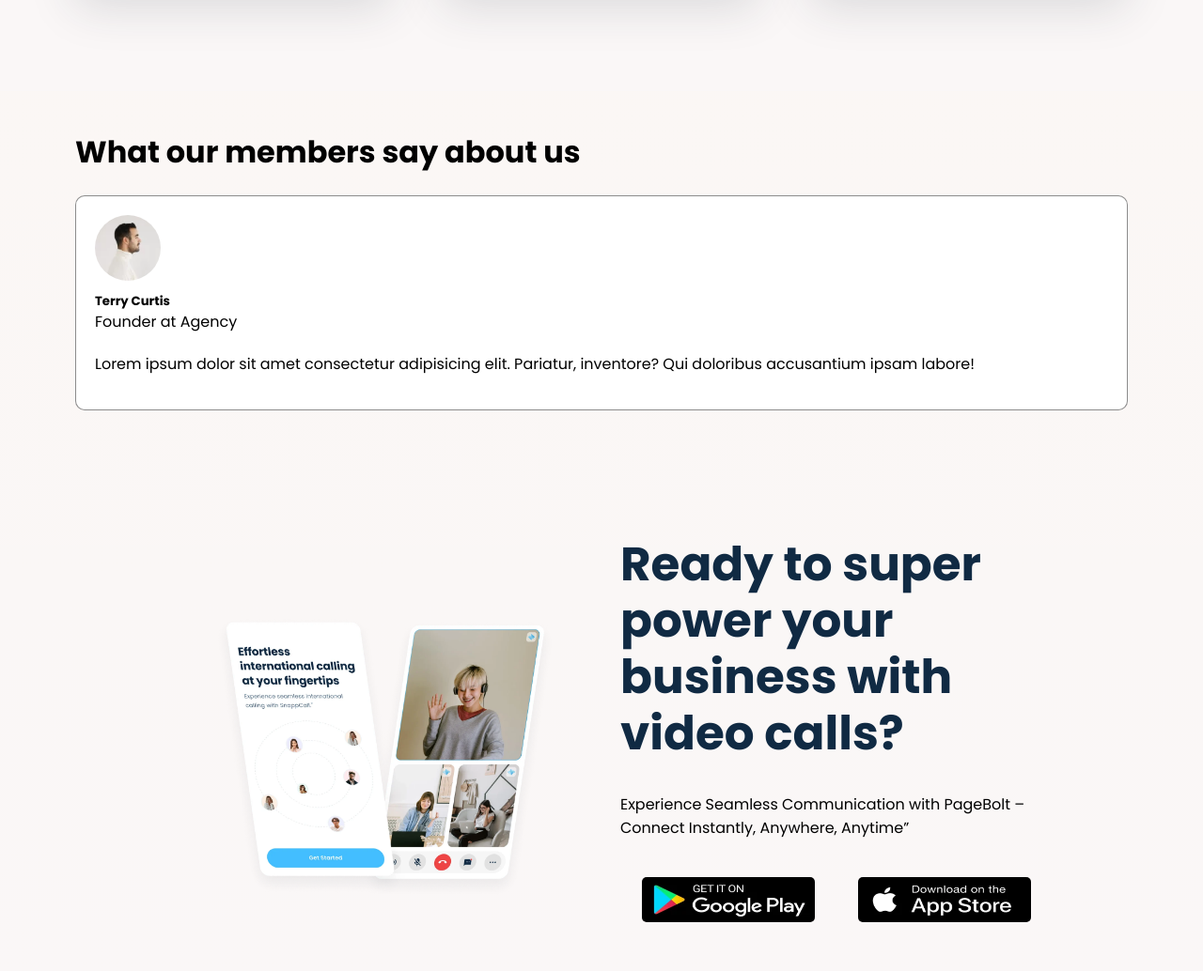
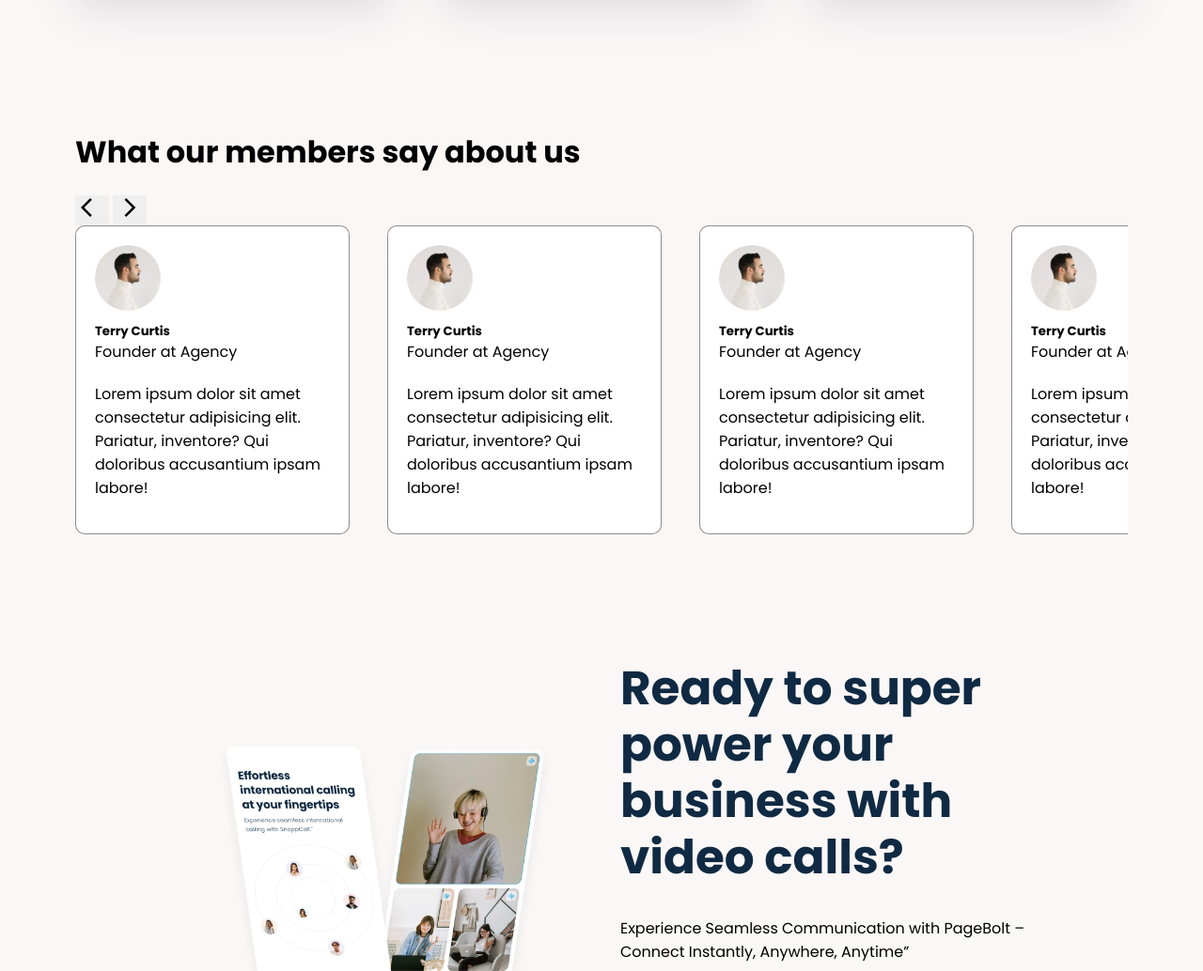
Before and after one commit to emaicorp/PageBolt, a plain HTML site: page index.html in a window 1280 px wide. Shown: the part 4803-5837 px from the top of the page at 94% size. Drawn offline with nearby package versions, Linux system fonts and the light colour scheme.

Commit message:
made changes on the slider bar

```diff
--- a/assets/css/style.css
+++ b/assets/css/style.css
@@ -668,10 +668,17 @@ hr{
   padding: 20px;
   background-color: transparent;
   background-image: linear-gradient(180deg, #fff7ec33 0%, #fff7ec00 100%);
-
+  position: relative;
+  overflow: hidden;
+}
+.carousel-container{
+  display: flex;
+  overflow-x: auto;
+  scroll-behavior: smooth;
 }
 .item{
   background-color: white;
+  width: 100vh;
   border-radius: 10px;
   overflow: hidden;
   padding: 20px;
@@ -1050,6 +1057,23 @@ margin-top: -5vh;
 .about{
   margin-top: -120vh;
   padding: 20px 80px;
+
+}
+
+.carousel-container::-webkit-scrollbar{
+  display: none;
+}
+.pre-btn , .nxt-btn{
+  height: 100%;
+  border: none;
+  top: 0;
+  /* display: flex;
+  position: absolute; */
+}
+.item{
+  width: 250px;
+  flex: 0 0 auto;
+  margin-right: 40px;
 }
 .super{
   display: flex;
--- a/assets/js/index.js
+++ b/assets/js/index.js
@@ -75,3 +75,18 @@ function reveal(){
          }
     }
 }
+
+const carouselContainer = [...document.querySelectorAll('.carousel-container')];
+const nxtBtn = [...document.querySelectorAll('.nxt-btn')];
+const preBtn = [...document.querySelectorAll('.pre-btn')];
+
+carouselContainer.forEach((item, i) =>{
+    let containerDimension = item.getBoundingClientRect();
+    let containerWidth = containerDimension.width;
+    nxtBtn[i].addEventListener("click", ()=>{
+        item.scrollLeft += containerWidth;
+    })
+    preBtn[i].addEventListener("click", ()=>{
+        item.scrollLeft -= containerWidth;
+    })
+})
--- a/index.html
+++ b/index.html
@@ -281,6 +281,16 @@
                         </h1>
                     </div>
                     <div class="about-carosel">
+                        <button class="pre-btn"> <span class="material-symbols-outlined">
+                            arrow_back_ios
+                            </span></button>
+                        <button class="nxt-btn"> <span class="material-symbols-outlined">
+                            arrow_forward_ios
+                            </span></button>
+                        <div class="carousel-container">
+
+
+
                             <div class="item">
                                 <div class="item-img">
                                     <img src="./assets/images/Mobile-App-Testimonial-Image.webp" alt="" srcset="">
@@ -291,6 +301,55 @@
                                 </div>
                                 <div class="item-body">
                                     <p>Lorem ipsum dolor sit amet consectetur adipisicing elit. Pariatur, inventore? Qui doloribus accusantium ipsam labore!</p>
+                                </div>
+                            </div>
+                            <div class="item">
+                                <div class="item-img">
+                                    <img src="./assets/images/Mobile-App-Testimonial-Image.webp" alt="" srcset="">
+                                </div>
+                                <div class="item-head">
+                                    <h5>Terry Curtis</h5>
+                                    <p>Founder at Agency</p>
+                                </div>
+                                <div class="item-body">
+                                    <p>Lorem ipsum dolor sit amet consectetur adipisicing elit. Pariatur, inventore? Qui doloribus accusantium ipsam labore!</p>
+                                </div>
+                            </div>
+                            <div class="item">
+                                <div class="item-img">
+                                    <img src="./assets/images/Mobile-App-Testimonial-Image.webp" alt="" srcset="">
+                                </div>
+                                <div class="item-head">
+                                    <h5>Terry Curtis</h5>
+                                    <p>Founder at Agency</p>
+                                </div>
+                                <div class="item-body">
+                                    <p>Lorem ipsum dolor sit amet consectetur adipisicing elit. Pariatur, inventore? Qui doloribus accusantium ipsam labore!</p>
+                                </div>
+                            </div>
+                            <div class="item">
+                                <div class="item-img">
+                                    <img src="./assets/images/Mobile-App-Testimonial-Image.webp" alt="" srcset="">
+                                </div>
+                                <div class="item-head">
+                                    <h5>Terry Curtis</h5>
+                                    <p>Founder at Agency</p>
+                                </div>
+                                <div class="item-body">
+                                    <p>Lorem ipsum dolor sit amet consectetur adipisicing elit. Pariatur, inventore? Qui doloribus accusantium ipsam labore!</p>
+                                </div>
+                            </div>
+                            <div class="item">
+                                <div class="item-img">
+                                    <img src="./assets/images/Mobile-App-Testimonial-Image.webp" alt="" srcset="">
+                                </div>
+                                <div class="item-head">
+                                    <h5>Terry Curtis</h5>
+                                    <p>Founder at Agency</p>
+                                </div>
+                                <div class="item-body">
+                                    <p>Lorem ipsum dolor sit amet consectetur adipisicing elit. Pariatur, inventore? Qui doloribus accusantium ipsam labore!</p>
+                                </div>
                             </div>
                         </div>
                     </div>
```
Lines whose indentation alone changed are shown as unchanged.
